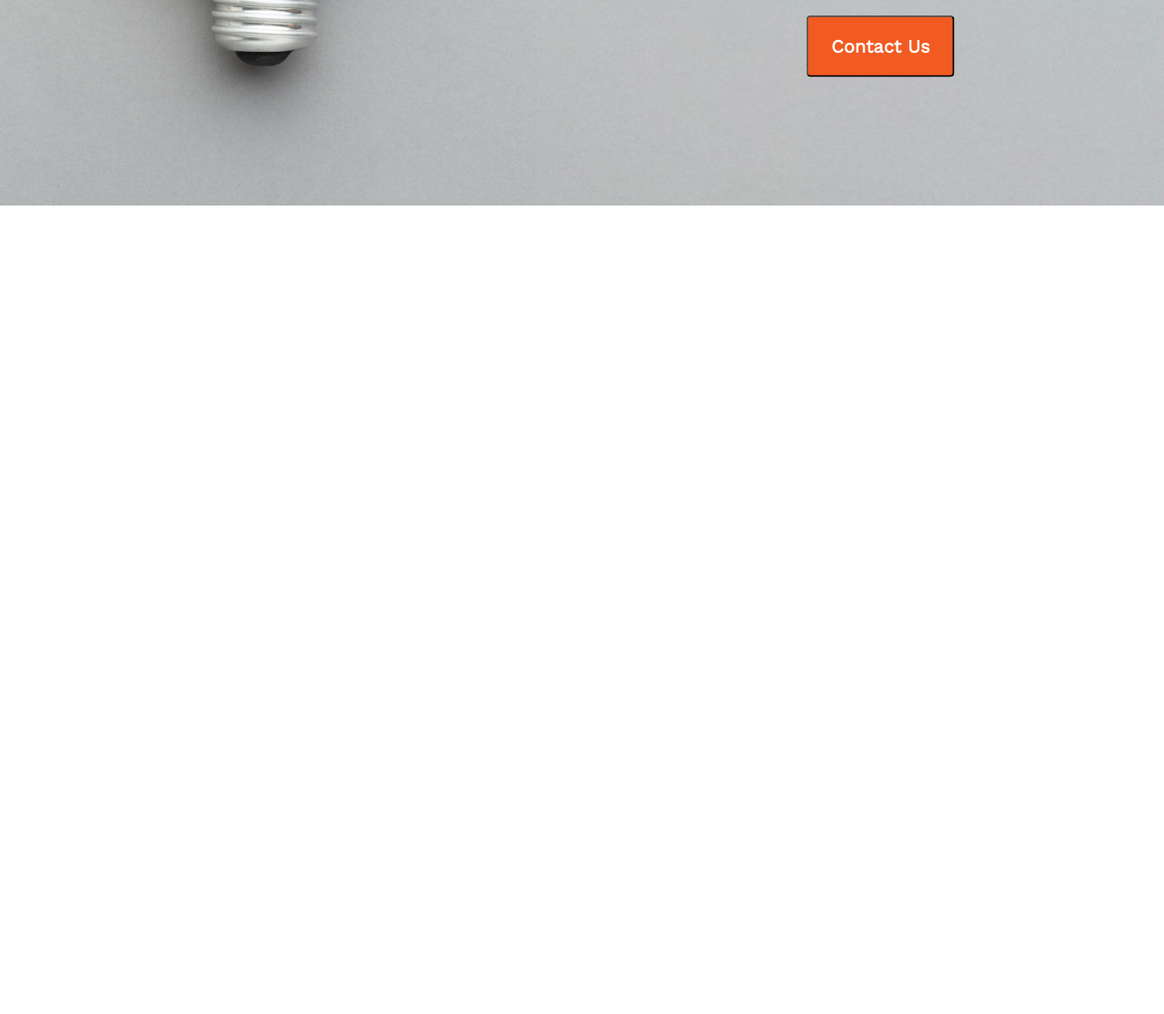
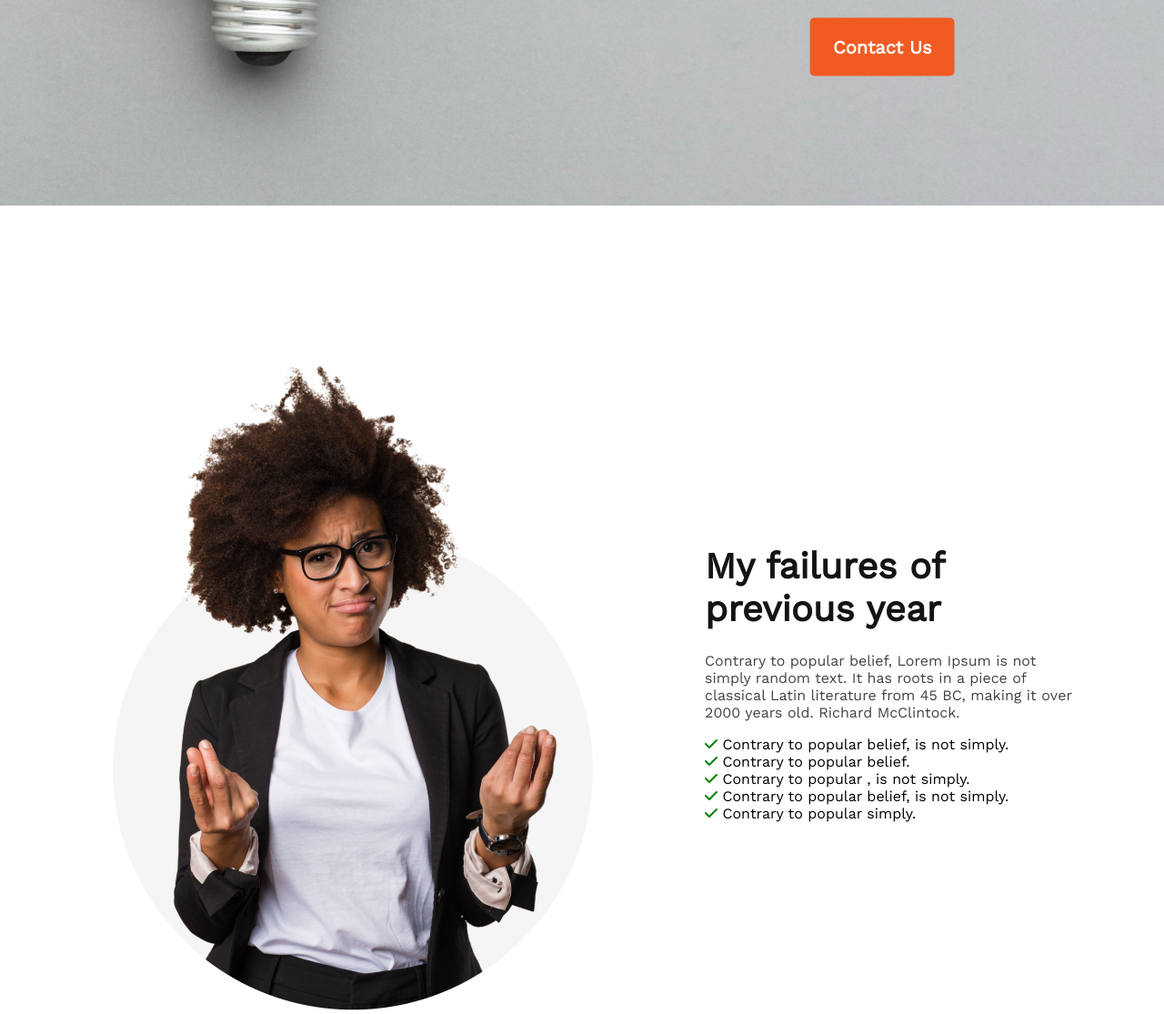
Before and after one commit to chondo43/New-year-assignment, a plain HTML site: page index.html in a window 1280 px wide. Shown: the part 583-1698 px from the top of the page at 91% size. Before the commit the page ends 813 px from the top, so only its background shows below. Drawn offline with nearby package versions, Linux system fonts and the light colour scheme.

Commit message:
added article

```diff
--- a/index.html
+++ b/index.html
@@ -9,6 +9,7 @@
     <link rel="preconnect" href="https://fonts.googleapis.com">
     <link rel="preconnect" href="https://fonts.gstatic.com" crossorigin>
     <link href="https://fonts.googleapis.com/css2?family=Inter&family=Lobster&family=Open+Sans:ital@0;1&family=Work+Sans&display=swap" rel="stylesheet">
+    <script src="https://kit.fontawesome.com/c376a5e513.js" crossorigin="anonymous"></script>
 </head>
 <body>
     <header>
@@ -22,6 +23,23 @@
             </div>
         </div>
     </header>
+    <main>
+        <!-- Article section -->
+        <article class="article-container">
+            <div class="article-image">
+                <img src="images/person.png" alt="">
+            </div>
+            <div class="article">
+                <h2 class="article-title">My failures of <br>previous year</br></h2>
+                <p class="article-description">Contrary to popular belief, Lorem Ipsum is not<br>simply random text. It has roots in a piece of</br>classical Latin literature from 45 BC, making it over<br>2000 years old. Richard McClintock.</br></p>
+                <li class="items-description"><i class="fa-solid fa-check" style="color: green;"></i> Contrary to popular belief, is not simply.</li>
+                <li class="items-description"><i class="fa-solid fa-check" style="color: green;"></i> Contrary to popular belief.</li>
+                <li class="items-description"><i class="fa-solid fa-check" style="color: green;"></i> Contrary to popular , is not simply.</li>
+                <li class="items-description"><i class="fa-solid fa-check" style="color: green;"></i> Contrary to popular belief, is not simply.</li>
+                <li class="items-description"><i class="fa-solid fa-check" style="color: green;"></i> Contrary to popular simply.</li>
+            </div>
+        </article>
+    </main>
 
 </body>
 </html>
--- a/styles/New year.css
+++ b/styles/New year.css
@@ -40,5 +40,32 @@
     background: #F15B22;
     border-radius: 5px;
     padding: 20px 25px;
+    border: none;
 
 }
+
+/* Article styles */
+.article-container {
+    display: flex;
+    gap: 105px;
+    align-items: center;
+    justify-content: center;
+    margin-top: 157px;
+}
+
+.article-title {
+    font-weight: 700;
+    font-size: 40px;
+    color: #151414;
+    margin-bottom: 24px;
+}
+.article-description{
+    font-size: 16px;
+    color: #444343;
+    margin-bottom: 16px;
+}
+
+
+.items-description {
+    list-style: none;
+}
```
Also changed, not shown: sign.jpg (added), 1 other file.
